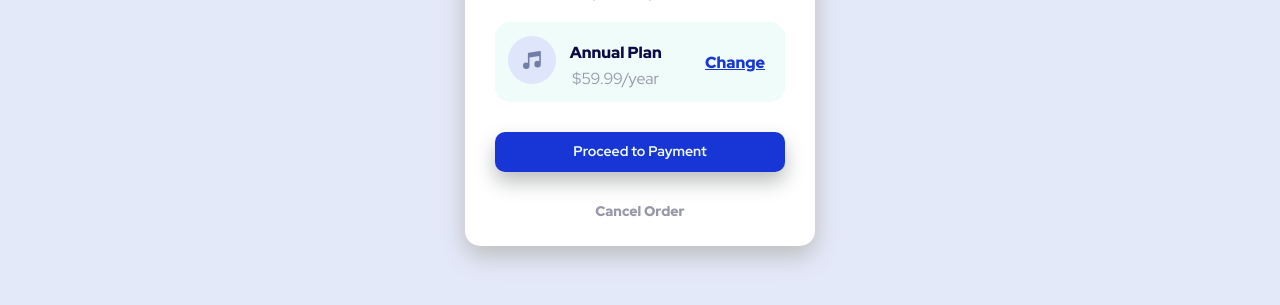
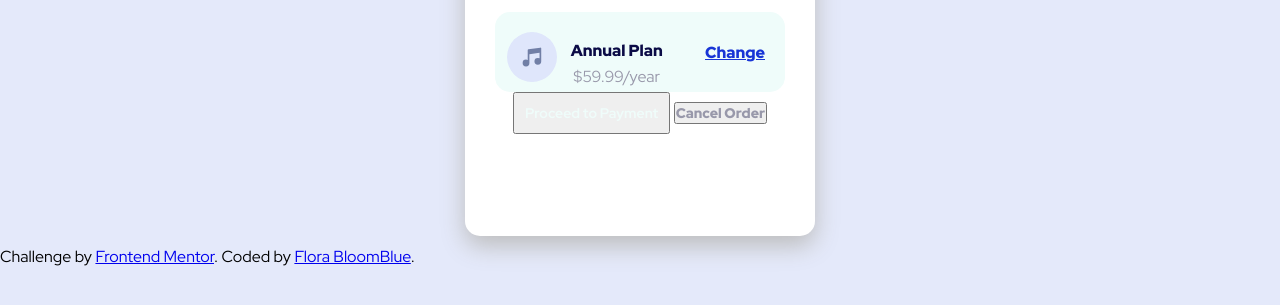
Before and after one commit to FloraBloomblue/FrontEndChallenge-3-Order-Summary-Component-Main, a plain HTML site: page index.html in a window 1280 px wide. Shown: the part 429-734 px from the top of the page. Drawn offline with Linux system fonts and the light colour scheme.

Commit message:
Update index.html

```diff
--- a/index.html
+++ b/index.html
@@ -17,27 +17,16 @@
     <h1>Order Summary</h1>
     <p class="p1">You can now listen to millions of songs, audiobooks, and podcasts on any
       device anywhere you like!</p>
-
-     <div class="box2"><img src="images/icon-music.svg" alt="music icon" id="music-icon">
-
+     <div class="box2"><img src="images/icon-music.svg" alt="music icon" class="music-icon">
       <div class="box3"><p class="annual-plan">Annual Plan</p>
       <p class="money">$59.99/year</p></div>
-
-      <p class="Change">Change</p>
+      <a href="#" class="Change">Change</a>
     </div>
-
-      <div class="box4"><p class="payment">Proceed to Payment</p></div>
-
-      <p class="cancel-order">Cancel Order</p>
+      <button class="payment">Proceed to Payment</button>
+      <button class="cancel-order">Cancel Order</button>
   </main>
-
-
-
-
-
-  <!--<div class="attribution">
+  <div class="attribution" >
     Challenge by <a href="https://www.frontendmentor.io?ref=challenge" target="_blank">Frontend Mentor</a>.
-    Coded by <a href="#">Pratyusha</a>.
-  </div> -->
+    Coded by <a href="#">Flora BloomBlue</a>.
 </body>
 </html>
```
